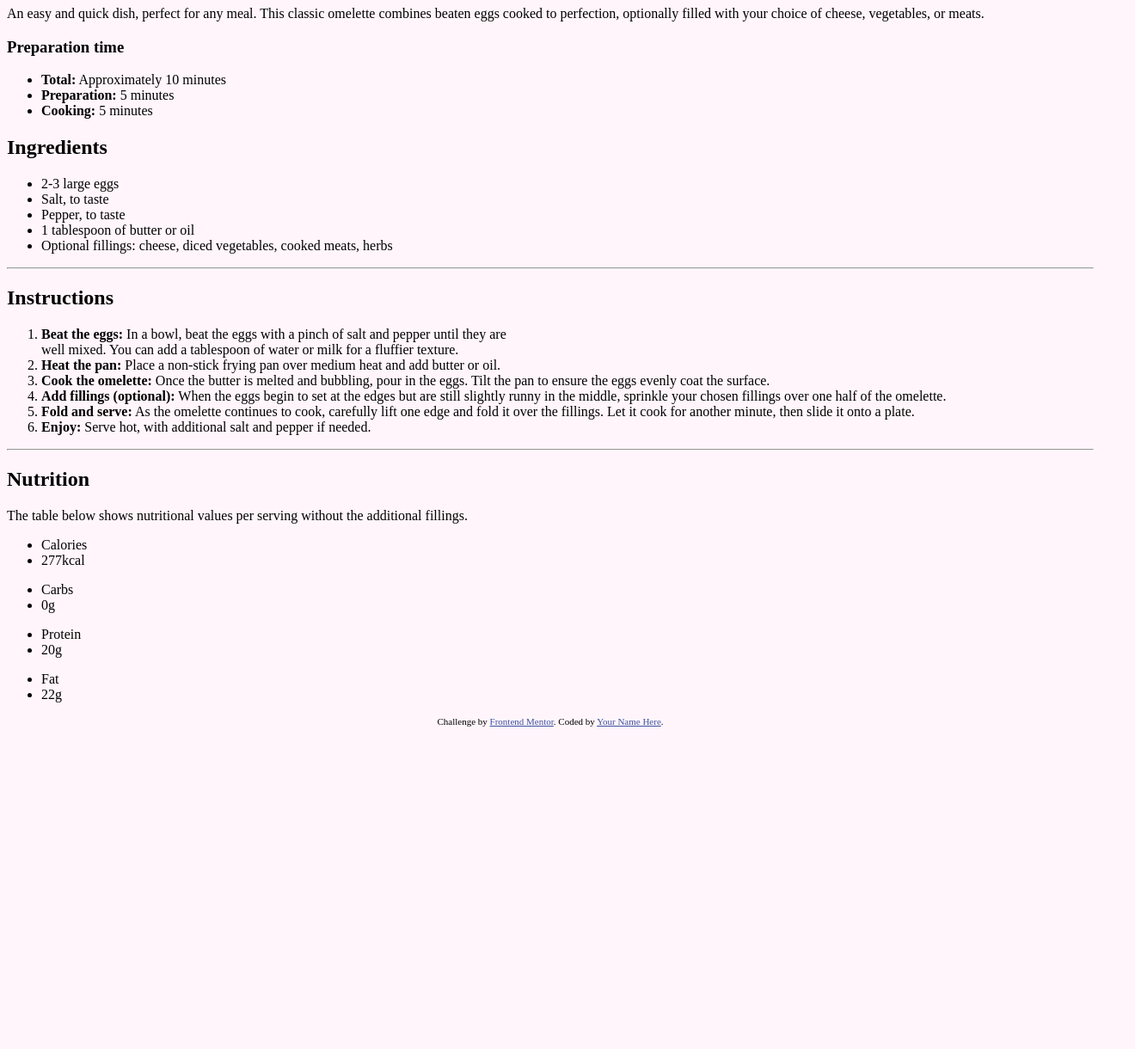
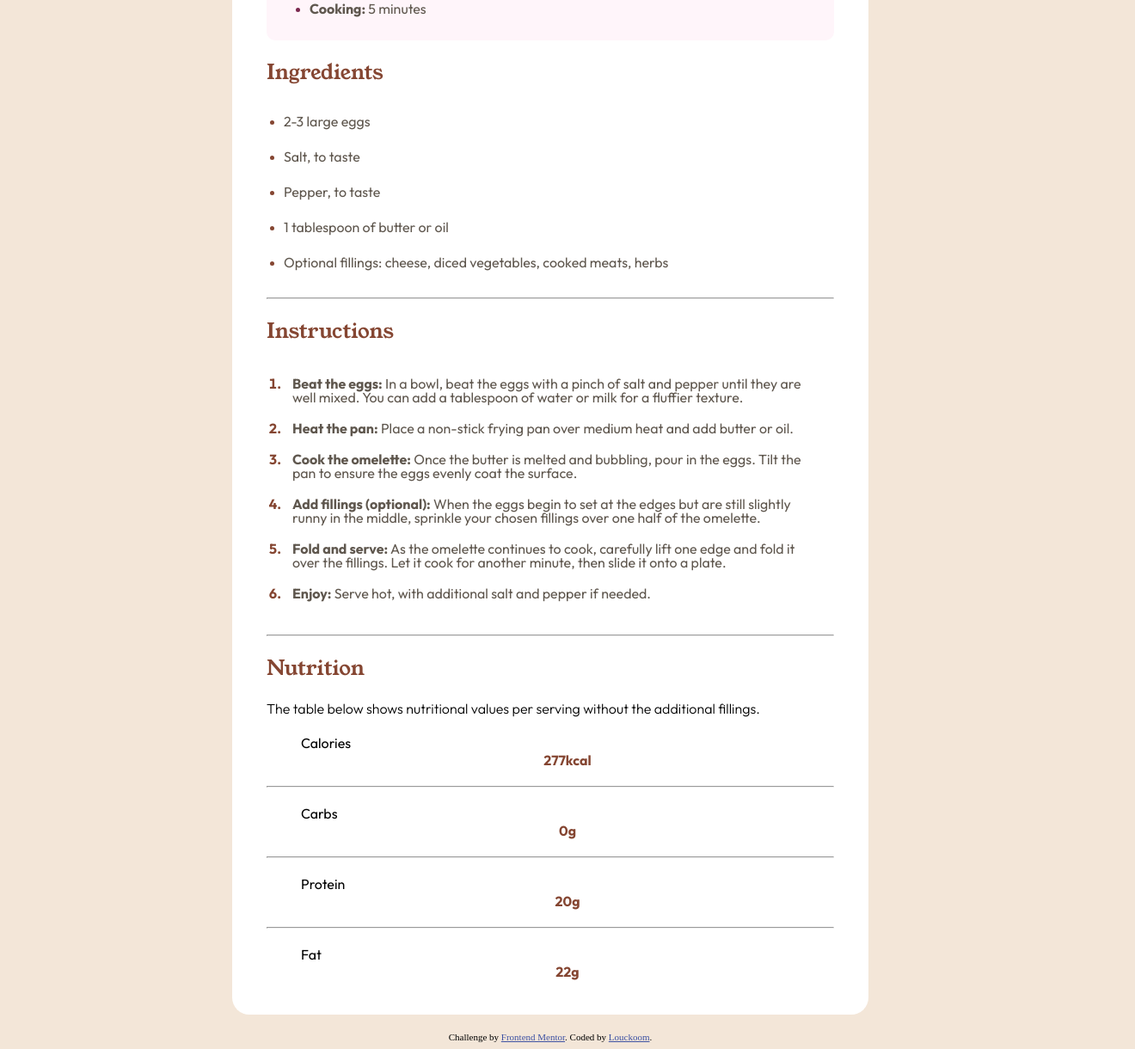
Before and after one commit to Louckoom/Recipe_page, a plain HTML site: page index.html in a window 1280 px wide. Shown: the part 685-1905 px from the top of the page at 86% size, 1320 px wide, since content can reach past the window. Before the commit the page ends 1538 px from the top, so only its background shows below. Drawn offline with Linux system fonts and the light colour scheme.

Commit message:
Finilize CSS but fail on last section 'Nutrition' looking for improvment help

```diff
--- a/index.html
+++ b/index.html
@@ -16,8 +16,142 @@
   <!-- Feel free to remove these styles or customise in your own stylesheet 👍 -->
   <style>
     body {
+      background-color: hsl(30, 54%, 90%);
+      display: flex;
+      flex-direction: column;
+      align-items: center;
+      min-height: 100vh;
+    }
+    .Recipe_Card {
+      background-color: white;
+      border-radius: 20px;
+      width: 660px;
+      padding: 40px;
+      display: flex;
+      flex-direction: column;
+      margin: 20px;
+    }
+    img {
+      width: 100%;
+      border-radius: 10px;
+    }
+
+    h1 {
+      font-family: "Young Serif",sans-serif;
+      font-weight: 400;
+    }
+
+    p {
+      font-family: "Outfit",sans-serif;
+      font-size: 16px;
+      font-weight: 300;
+      margin: 0 0 30px 0;
+    }
+
+    .Pink_Card {
       background-color: hsl(330, 100%, 98%);
+      padding: 0 30px;
+      border-radius: 10px;
     }
+    .Pink_Card h3 {
+      font-family: "Outfit",sans-serif;
+      color: hsl(332, 51%, 32%);
+      font-weight: 600;
+    }
+
+  .Pink_Card ul {
+    color: hsl(332, 51%, 32%);
+    line-height: 40px;
+    padding: 0 20px;
+  }
+
+  .Pink_Card ul li a {
+    color: hsl(30, 10%, 34%);
+    font-family: "Outfit",sans-serif;
+    font-weight: 400;
+
+  }
+
+  h2 {
+    font-family: "Young Serif",sans-serif;
+    font-weight: 200;
+    color: hsl(14, 45%, 36%);
+  }
+
+  .Ingredients_list ul {
+    color: hsl(14, 45%, 36%);
+    line-height: 40px;
+    padding: 0 20px;
+  }
+
+  .Ingredients_list ul li a {
+    color: hsl(30, 10%, 34%);
+    font-family: "Outfit",sans-serif;
+    font-weight: 400;
+
+  }
+
+  hr {
+    margin: 20px 0;
+  }
+  .Instructions_list h2 {
+    margin: 0;
+  }
+
+  .Instructions_list ol {
+    color: hsl(14, 45%, 36%);
+    line-height: 16px;
+    font-weight: bold;
+    font-family: "Outfit",sans-serif;
+    padding: 10px 20px;
+  }
+
+  .Instructions_list ol li a {
+    color: hsl(30, 10%, 34%);
+    font-family: "Outfit",sans-serif;
+    font-weight: 400;
+
+
+  }
+  .Instructions_list ol li {
+    padding: 10px;
+  }
+  .Nutrition_title h2 {
+    margin: 0;
+  }
+  .Nutrition_title p {
+    padding: 20px 0;
+    margin: 0;
+  }
+
+  .line_list {
+    display: flex;
+    flex-direction: row;
+    justify-content: flex-start;
+  }
+
+  .Nutrition_list_name ul {
+    list-style: none;
+    margin: 0;
+    display: flex;
+
+    font-family: "Outfit",sans-serif;
+  }
+
+
+  .line_list ul {
+    list-style: none;
+    display: flex;
+    flex-direction: row;
+  }
+
+  .line_list_size ul {
+    list-style: none;
+    display: flex;
+    color: hsl(14, 45%, 36%);
+    justify-content: center;
+    flex-direction: row;
+  }
 
     .attribution { font-size: 11px; text-align: center; }
     .attribution a { color: hsl(228, 45%, 44%); }
@@ -25,14 +159,16 @@
 </head>
 <body>
 
+  <div class="Recipe_Card">
+
   <div class="Main_image">
   <img src="assets/images/image-omelette.jpeg" alt="image-omelette">
   </div>
 
-  <div class="Recpe_header">
+  <div class="Recipe_header">
   <h1>Simple Omelette Recipe</h1>
 
-  <p>An easy and quick dish, perfect for any meal. This classic omelette combines beaten eggs cooked
+  <p>An easy and quick dish, perfect for any meal. This classic omelette combines beaten eggs <br> cooked
     to perfection, optionally filled with your choice of cheese, vegetables, or meats.</p>
   </div>
 
@@ -40,9 +176,9 @@
   <h3>Preparation time</h3>
 
   <ul>
-    <li><b>Total:</b> Approximately 10 minutes</li>
-    <li><b>Preparation:</b> 5 minutes</li>
-    <li><b>Cooking:</b> 5 minutes</li>
+    <li><a><b>Total:</b> Approximately 10 minutes</a></li>
+    <li><a><b>Preparation:</b> 5 minutes</a></li>
+    <li><a><b>Cooking:</b> 5 minutes</a></li>
   </ul>
   </div>
 
@@ -50,34 +186,35 @@
   <div class="Ingredients_list">
   <h2>Ingredients</h2>
     <ul>
-      <li>2-3 large eggs</li>
-      <li>Salt, to taste</li>
-      <li>Pepper, to taste</li>
-      <li>1 tablespoon of butter or oil</li>
-      <li>Optional fillings: cheese, diced vegetables, cooked meats, herbs</li>
+      <li><a>2-3 large eggs</a></li>
+      <li><a>Salt, to taste</a></li>
+      <li><a>Pepper, to taste</a></li>
+      <li><a>1 tablespoon of butter or oil</a></li>
+      <li><a>Optional fillings: cheese, diced vegetables, cooked meats, herbs</a></li>
     </ul>
+    <hr>
   </div>
-    <hr>
+
 
     <div class="Instructions_list">
   <h2>Instructions</h2>
 
     <ol>
-      <li><b>Beat the eggs:</b> In a bowl, beat the eggs with a pinch of salt and pepper until they are<br>well mixed.
-        You can add a tablespoon of water or milk for a fluffier texture.</li>
-      <li><b>Heat the pan:</b> Place a non-stick frying pan over medium heat and add butter or oil.</li>
-      <li><b>Cook the omelette:</b> Once the butter is melted and bubbling, pour in the eggs. Tilt the pan to ensure
-        the eggs evenly coat the surface.</li>
-      <li><b>Add fillings (optional):</b> When the eggs begin to set at the edges but are still slightly runny in the
-        middle, sprinkle your chosen fillings over one half of the omelette.</li>
-      <li><b>Fold and serve:</b> As the omelette continues to cook, carefully lift one edge and fold it over the
-        fillings. Let it cook for another minute, then slide it onto a plate.</li>
-      <li><b>Enjoy:</b> Serve hot, with additional salt and pepper if needed.</li>
+      <li><a><b>Beat the eggs:</b> In a bowl, beat the eggs with a pinch of salt and pepper until they are<br> well mixed.
+        You can add a tablespoon of water or milk for a fluffier texture.</a></li>
+      <li><a><b>Heat the pan:</b> Place a non-stick frying pan over medium heat and add butter or oil.</a></li>
+      <li><a><b>Cook the omelette:</b> Once the butter is melted and bubbling, pour in the eggs. Tilt the <br> pan to ensure
+        the eggs evenly coat the surface.</a></li>
+      <li><a><b>Add fillings (optional):</b> When the eggs begin to set at the edges but are still slightly runny in the
+        middle, sprinkle your chosen fillings over one half of the omelette.</a></li>
+      <li><a><b>Fold and serve:</b> As the omelette continues to cook, carefully lift one edge and fold it over the
+        fillings. Let it cook for another minute, then slide it onto a plate.</a></li>
+      <li><a><b>Enjoy:</b> Serve hot, with additional salt and pepper if needed.</a></li>
     </ol>
-
+    <hr>
     </div>
 
-    <hr>
+
 
     <div class="Nutrition_title">
 
@@ -87,27 +224,64 @@
 
     </div>
 
-    <div class="Nutrition_list">
+    <div class="Nutrition_list_name">
+  <div class="line_list">
   <ul>
-    <li>Calories</li>
-    <li>277kcal</li>
+    <li><a>Calories</a></li>
   </ul>
+</div>
+<div class="line_list_size">
   <ul>
-    <li>Carbs</li>
-    <li>0g</li>
+    <li><a><b>277kcal</b></a></li>
   </ul>
-  <ul>
-    <li>Protein</li>
-    <li>20g</li>
-  </ul>
-  <ul>
-    <li>Fat</li>
-    <li>22g</li>
-  </ul>
+</div>
+  <hr>
+  </div>
+  <div class="Nutrition_list_name">
+  <div class="line_list">
+    <ul>
+      <li><a>Carbs</a></li>
+    </ul>
     </div>
+    <div class="line_list_size">
+      <ul>
+        <li><a><b>0g</b></a></li>
+      </ul>
+    </div>
+  <hr>
+  </div>
+  <div class="Nutrition_list_name">
+  <div class="line_list">
+    <ul>
+      <li><a>Protein</a></li>
+    </ul>
+    </div>
+    <div class="line_list_size">
+      <ul>
+        <li><a><b>20g</b></a></li>
+      </ul>
+      </div>
+      <hr>
+      </div>
+
+
+  <div class="Nutrition_list_name">
+  <div class="line_list">
+    <ul>
+      <li><a>Fat</a></li>
+    </ul>
+    </div>
+    <div class="line_list_size">
+      <ul>
+        <li><a><b>22g</b></a></li>
+      </ul>
+      </div>
+    </div>
+      </div>
+  </div>
   <div class="attribution">
     Challenge by <a href="https://www.frontendmentor.io?ref=challenge" target="_blank">Frontend Mentor</a>.
-    Coded by <a href="#">Your Name Here</a>.
-  </div>
+    Coded by <a href="#">Louckoom</a>.
+</div>
 </body>
 </html>
```
